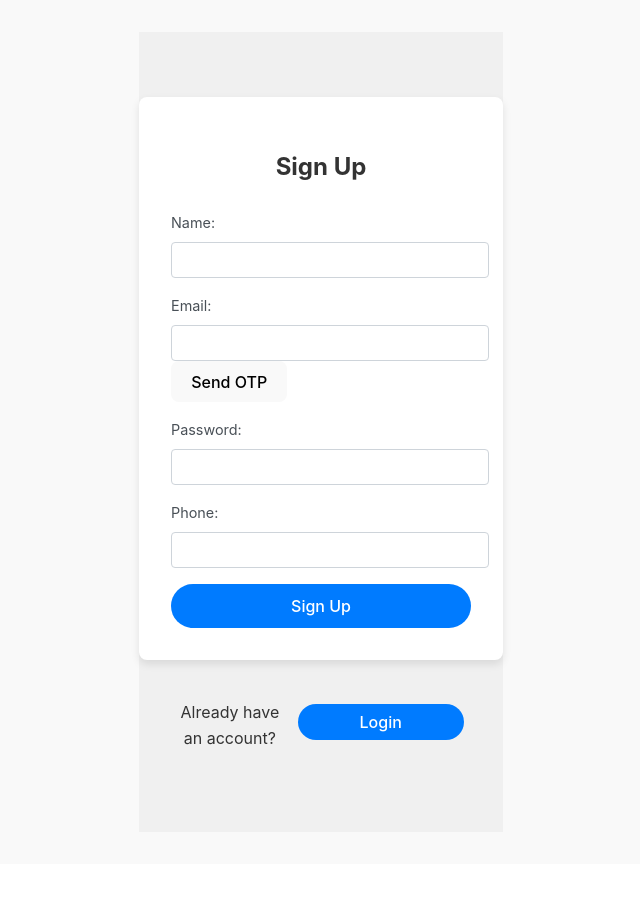
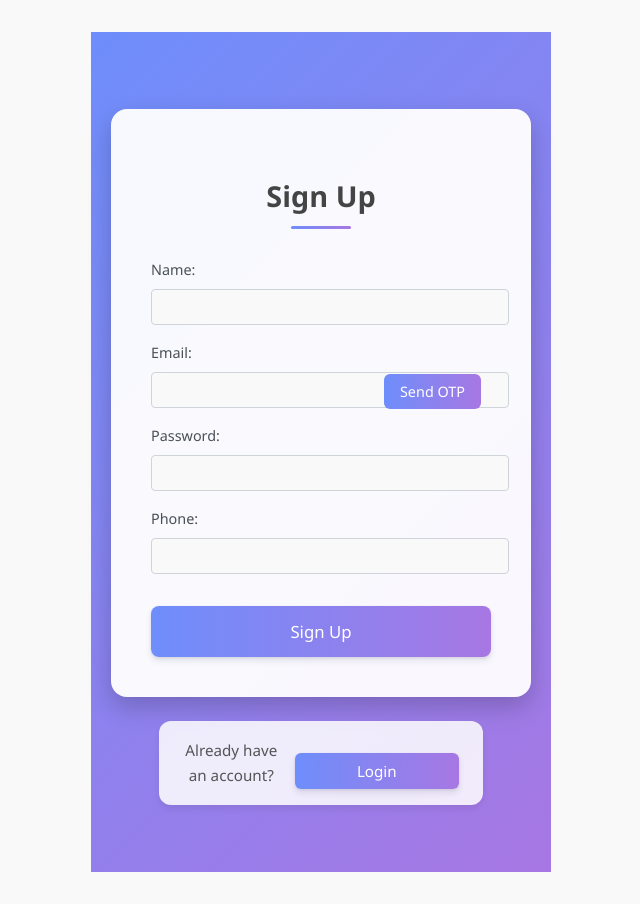
Before and after one commit to Niraj7667/delivery-frontend, a React (Vite) app: page /auth/user/signup in a window 1280 px wide. Shown: the whole page, without its empty margins (319-959 px from the left). Before the commit the page ends 864 px from the top, so only its background shows below. Built offline with nearby package versions, Linux system fonts and the light colour scheme.

Commit message:
css added to login and signup page

```diff
--- a/src/components/login/restaurantLogin.jsx
+++ b/src/components/login/restaurantLogin.jsx
@@ -43,8 +43,8 @@ const RestaurantLogin = () => {
   };
 
   return (
-    <div className="auth-container">
-      <form className="auth-form" onSubmit={handleSubmit}>
+    <div className="login-container">
+      <form className="login-form" onSubmit={handleSubmit}>
         <h2>Restaurant Login</h2>
         <div className="input-group">
           <label>Email:</label>
@@ -66,17 +66,24 @@ const RestaurantLogin = () => {
             required
           />
         </div>
-        <button type="submit" className="auth-button">
+        <button type="submit" className="login-button">
           Login
         </button>
+
+        {message && <p className="message">{message}</p>}
+
+        <p>Don't have an account?</p>
+        <button
+          type="button"
+          className="signup-btn"
+          onClick={handleNavigateToSignup}
+        >
+          Go to Signup
+        </button>
+
       </form>
 
-      <div className="signup-row">
-        <p>New User?</p>
-        <button onClick={handleNavigateToSignup} className="signup-button">Sign Up</button>
-      </div>
 
-      {message && <p>{message}</p>}
     </div>
   );
 };
--- a/src/components/signup/restaurantSignup.jsx
+++ b/src/components/signup/restaurantSignup.jsx
@@ -110,6 +110,19 @@ const RestaurantSignup = () => {
           </button>
         </div>
 
+        {otpSent && (
+          <div className="input-group">
+            <label>OTP:</label>
+            <input
+              type="text"
+              name="otp"
+              value={formData.otp}
+              onChange={handleChange}
+              required
+            />
+          </div>
+        )}
+
         <div className="input-group">
           <label>Password:</label>
           <input
@@ -165,25 +178,13 @@ const RestaurantSignup = () => {
           />
         </div>
 
-        {otpSent && (
-          <div className="input-group">
-            <label>OTP:</label>
-            <input
-              type="text"
-              name="otp"
-              value={formData.otp}
-              onChange={handleChange}
-              required
-            />
-          </div>
-        )}
+
 
         <button type="submit" className="login-button">
           Sign Up
         </button>
-      </form>
 
-      {message && <p>{message}</p>}
+        {message && <p>{message}</p>}
 
       <div className="login-row">
         <p>Already have an account?</p>
@@ -191,6 +192,10 @@ const RestaurantSignup = () => {
           Login
         </button>
       </div>
+
+      </form>
+
+
     </div>
   );
 };
--- a/src/components/signup/signup.css
+++ b/src/components/signup/signup.css
@@ -1,100 +1,231 @@
-/* Container styling */
+/* Modern, attractive styling for signup page */
 .login-container {
     display: flex;
     flex-direction: column;
     justify-content: center;
     align-items: center;
     min-height: 100vh;
-    background-color: #f0f0f0;
+    background: linear-gradient(135deg, #6e8efb, #a777e3);
+    font-family: 'Segoe UI', Tahoma, Geneva, Verdana, sans-serif;
+    padding: 20px;
+
 }
 
-/* Form styling */
+/* Form styling with enhanced aesthetics */
 .login-form {
-    background-color: #ffffff;
-    padding: 2rem;
-    border-radius: 8px;
-    box-shadow: 0 4px 8px rgba(0, 0, 0, 0.1);
-    width: 300px;
+    background-color: rgba(255, 255, 255, 0.95);
+    padding: 2.5rem;
+    border-radius: 16px;
+    box-shadow: 0 10px 25px rgba(0, 0, 0, 0.2);
+    width: 340px;
+    transition: transform 0.3s ease, box-shadow 0.3s ease;
+    margin-top: 10px;
+}
+
+.login-form:hover {
+    transform: translateY(-5px);
+    box-shadow: 0 15px 30px rgba(0, 0, 0, 0.25);
 }
 
 .login-form h2 {
-    margin-bottom: 1.5rem;
-    color: #333;
-    font-size: 1.5rem;
+    margin-bottom: 1.8rem;
+    color: #444;
+    font-size: 1.8rem;
     text-align: center;
+    font-weight: 600;
+    position: relative;
+    padding-bottom: 10px;
 }
 
-/* Input group styling */
+.login-form h2::after {
+    content: '';
+    position: absolute;
+    bottom: 0;
+    left: 50%;
+    transform: translateX(-50%);
+    height: 3px;
+    width: 60px;
+    background: linear-gradient(to right, #6e8efb, #a777e3);
+    border-radius: 3px;
+}
+
+/* Input group styling with focus effects */
 .input-group {
-    margin-bottom: 1rem;
+    margin-bottom: 1.4rem;
+    position: relative;
 }
 
 .input-group label {
     display: block;
-    margin-bottom: 0.5rem;
-    color: #000000;
-    font-size: 0.9rem;
+    margin-bottom: 0.6rem;
+    color: #555;
+    font-size: 0.95rem;
+    font-weight: 500;
+    transition: color 0.3s;
 }
 
 .input-group input {
     width: 100%;
-    padding: 0.5rem;
-    border: 1px solid #ccc;
-    border-radius: 4px;
+    padding: 0.7rem 1rem;
+    border: 2px solid #e1e1e1;
+    border-radius: 8px;
     font-size: 1rem;
-    background-color: #ffffff;
-    color: #000000;
+    background-color: #f9f9f9;
+    color: #333;
+    transition: all 0.3s;
+    outline: none;
 }
 
-/* Button styling */
-.login-button {
-    padding: 0.75rem 1rem;
-    background-color: #007bff;
+.input-group input:focus {
+    border-color: #a777e3;
+    background-color: #fff;
+    box-shadow: 0 0 0 3px rgba(167, 119, 227, 0.2);
+}
+
+.input-group:focus-within label {
+    color: #6e8efb;
+}
+
+/* OTP button styling */
+.send-otp-button {
+    position: absolute;
+    right: 10px;
+    top: 33px;
+    padding: 0.5rem 1rem;
+    background: linear-gradient(to right, #6e8efb, #a777e3);
     color: white;
     border: none;
-    border-radius: 5rem;
-    font-size: 1rem;
+    border-radius: 6px;
+    font-size: 0.9rem;
     cursor: pointer;
-    transition: background-color 0.3s;
+    transition: all 0.3s;
+}
+
+.send-otp-button:hover {
+    background: linear-gradient(to right, #5d7dfa, #9566d3);
+    transform: translateY(-2px);
+}
+
+.send-otp-button:disabled {
+    background: #cccccc;
+    cursor: not-allowed;
+    transform: none;
+}
+
+/* Button styling with gradient and hover effects */
+.login-button {
+    padding: 0.85rem 1rem;
+    background: linear-gradient(to right, #6e8efb, #a777e3);
+    color: white;
+    border: none;
+    border-radius: 8px;
+    font-size: 1.05rem;
+    font-weight: 500;
+    cursor: pointer;
+    transition: all 0.3s;
     width: 100%;
+    margin-top: 1rem;
+    box-shadow: 0 4px 6px rgba(50, 50, 93, 0.11), 0 1px 3px rgba(0, 0, 0, 0.08);
 }
 
 .login-button:hover {
-    background-color: #0056b3;
+    background: linear-gradient(to right, #5d7dfa, #9566d3);
+    transform: translateY(-3px);
+    box-shadow: 0 7px 14px rgba(50, 50, 93, 0.1), 0 3px 6px rgba(0, 0, 0, 0.08);
 }
 
-/* Row styling for already have an account and login button */
+.login-button:active {
+    transform: translateY(-1px);
+}
+
+/* Message styling */
+.login-container p {
+    margin: 1rem 0;
+    padding: 0.7rem 1rem;
+    background-color: #f8f9fa;
+    border-left: 4px solid #6e8efb;
+    border-radius: 4px;
+    color: #444;
+    font-size: 0.95rem;
+    width: 340px;
+    box-shadow: 0 2px 4px rgba(0, 0, 0, 0.05);
+}
+
+/* Row styling for login option */
 .login-row {
     display: flex;
     align-items: center;
-    justify-content: center;
-    margin-top: 1rem;
+    margin-top: 1.5rem;
+    background-color: rgba(255, 255, 255, 0.85);
+    padding: 1rem 1.5rem;
+    border-radius: 12px;
+    box-shadow: 0 4px 6px rgba(0, 0, 0, 0.07);
 }
 
 .login-row p {
-    margin-right: 1rem;
-    font-size: 1rem;
-    color: #333;
+    margin: 0 1rem 0 0;
+    padding: 0;
+    font-size: 0.95rem;
+    color: #555;
+    border: none;
+    background: none;
+    width: auto;
+    box-shadow: none;
 }
 
 .login-row button {
-    padding: 0.5rem 1rem;
-    background-color: #007bff;
+    padding: 0.5rem 1.2rem;
+    background: linear-gradient(to right, #6e8efb, #a777e3);
     color: white;
     border: none;
-    border-radius: 5rem;
-    font-size: 1rem;
+    border-radius: 6px;
+    font-size: 0.95rem;
     cursor: pointer;
+    transition: all 0.3s;
+    box-shadow: 0 4px 6px rgba(50, 50, 93, 0.11), 0 1px 3px rgba(0, 0, 0, 0.08);
 }
 
 .login-row button:hover {
-    background-color: #0056b3;
+    background: linear-gradient(to right, #5d7dfa, #9566d3);
+    transform: translateY(-2px);
 }
 
 /* Responsive styling */
 @media (max-width: 768px) {
     .login-form {
-        width: 80%;
-        padding: 1.5rem;
+        width: 90%;
+        max-width: 340px;
+        padding: 2rem;
+    }
+
+    .login-container p {
+        width: 90%;
+        max-width: 340px;
+    }
+
+    .login-row {
+        width: 90%;
+        max-width: 340px;
+        flex-direction: column;
+        text-align: center;
+    }
+
+    .login-row p {
+        margin: 0 0 1rem 0;
+    }
+
+    .login-row button {
+        width: 100%;
     }
 }
+
+/* Animation for focus */
+@keyframes pulse {
+    0% { box-shadow: 0 0 0 0 rgba(167, 119, 227, 0.4); }
+    70% { box-shadow: 0 0 0 10px rgba(167, 119, 227, 0); }
+    100% { box-shadow: 0 0 0 0 rgba(167, 119, 227, 0); }
+}
+
+.input-group input:focus {
+    animation: pulse 1.5s;
+}
--- a/src/components/signup/signup.jsx
+++ b/src/components/signup/signup.jsx
@@ -107,6 +107,20 @@ const Signup = () => {
           </button>
         </div>
 
+        {otpSent && (
+          <div className="input-group">
+            <label>OTP:</label>
+            <input
+              type="text"
+              name="otp"
+              value={formData.otp}
+              onChange={handleChange}
+              required
+            />
+          </div>
+        )}
+
+
         <div className="input-group">
           <label>Password:</label>
           <input
@@ -129,18 +143,7 @@ const Signup = () => {
           />
         </div>
 
-        {otpSent && (
-          <div className="input-group">
-            <label>OTP:</label>
-            <input
-              type="text"
-              name="otp"
-              value={formData.otp}
-              onChange={handleChange}
-              required
-            />
-          </div>
-        )}
+
 
         <button type="submit" className="login-button">
           Sign Up
```
